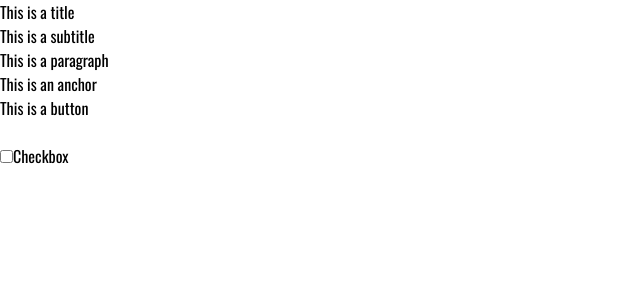
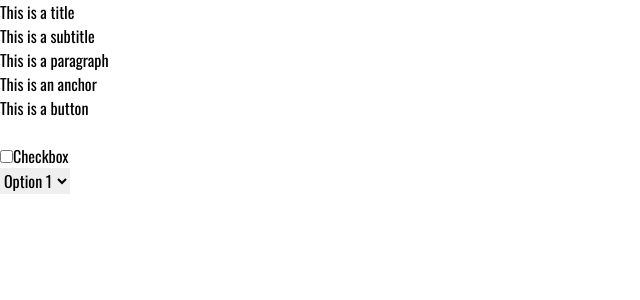
Before and after one commit to Khaffycodes/tailwind, a Next.js app: page / in a window 1280 px wide. Shown: the top 300 px of the page, without its empty margins (0-640 px from the left). Built offline with nearby package versions, Linux system fonts and the light colour scheme.

Commit message:
learning design system

```diff
--- a/app/page.js
+++ b/app/page.js
@@ -17,6 +17,12 @@ export default function Home() {
       <div>
         <input type="checkbox" id="checkbox" />
         <label for="checkbox">Checkbox</label>
+      </div>
+      <div>
+        <select>
+          <option>Option 1</option>
+          <option>Option 2</option>
+        </select>
       </div>
 
       {/* <div className=" h-screen  text-black Parent">
```
